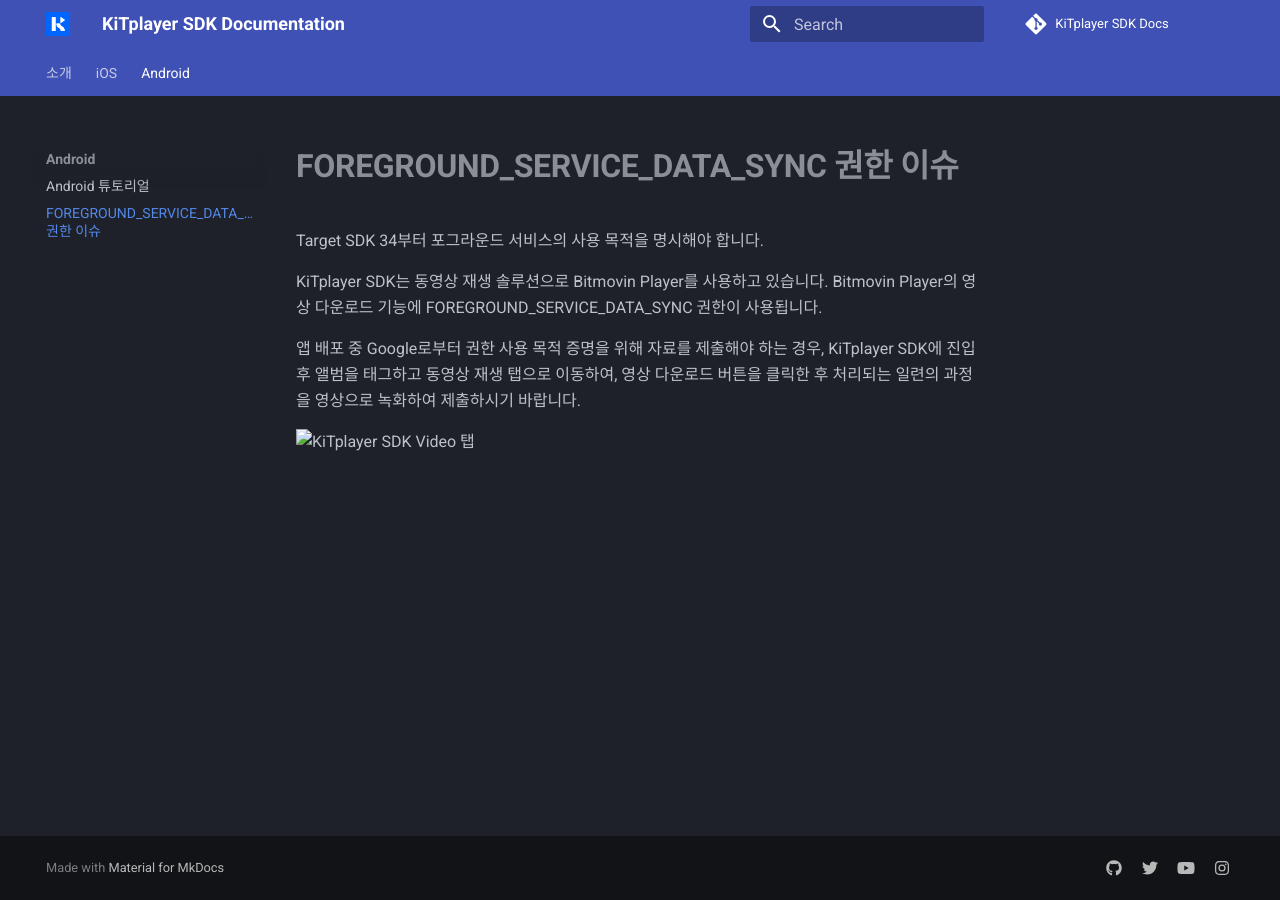
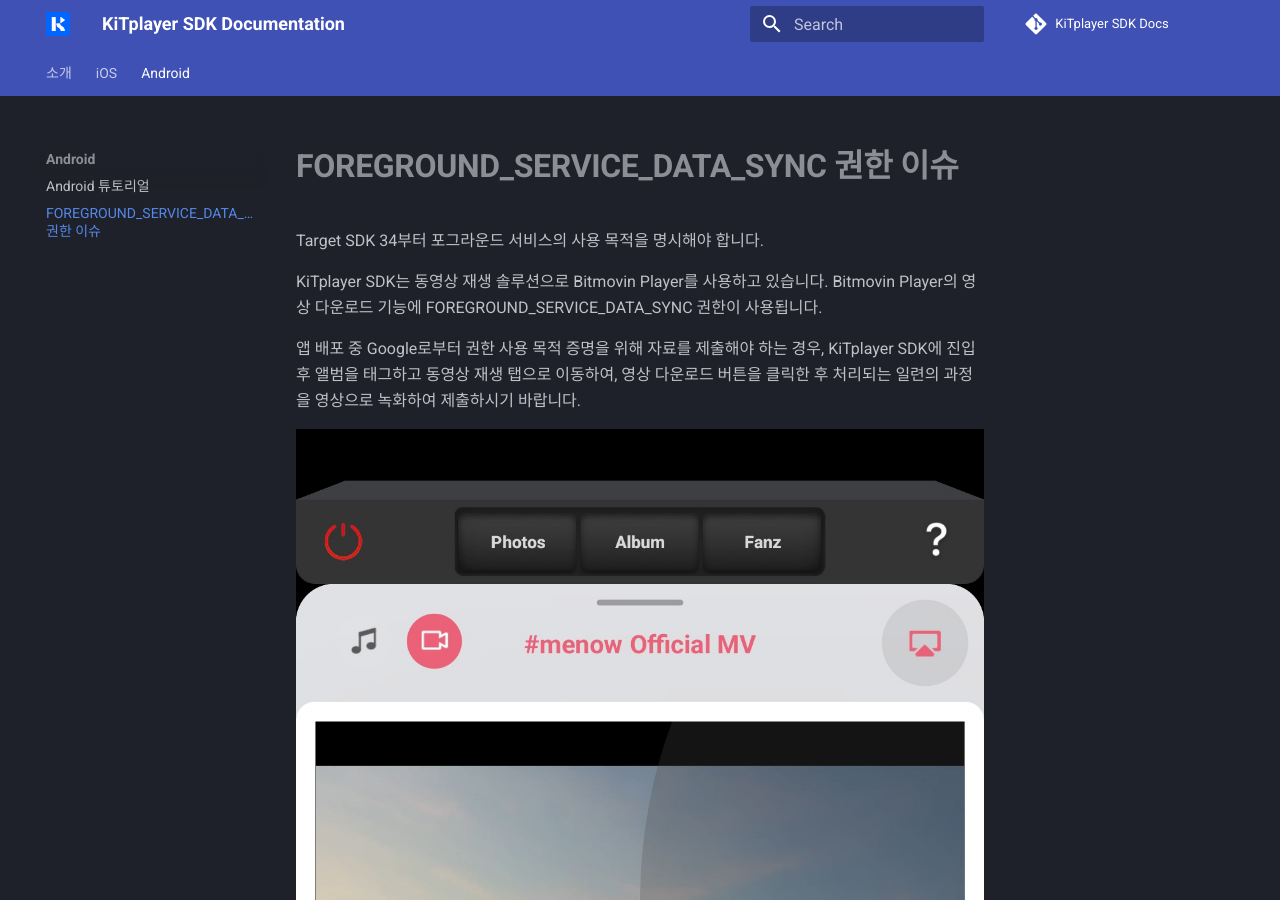
Before and after one commit to kitbetter-web/kit-player-sdk-docs, an MkDocs documentation site: the page built from docs/Android/foreground_permission.md, in a window 1280 px wide and 900 px high. Built offline with MkDocs 1.6.1 and Material for MkDocs 9.7.7, drawn with Linux system fonts in a browser that asks for light colours; comment, search, counter and statistics services are not loaded.

Commit message:
이미지 경로 변경

```diff
--- a/docs/Android/foreground_permission.md
+++ b/docs/Android/foreground_permission.md
@@ -9,4 +9,4 @@
 KiTplayer SDK에 진입 후 앨범을 태그하고 동영상 재생 탭으로 이동하여,
 영상 다운로드 버튼을 클릭한 후 처리되는 일련의 과정을 영상으로 녹화하여 제출하시기 바랍니다.
 
-![KiTplayer SDK Video 탭](assets/foreground_permission_android.jpg)
+![KiTplayer SDK Video 탭](../assets/foreground_permission_android.jpg)
```
